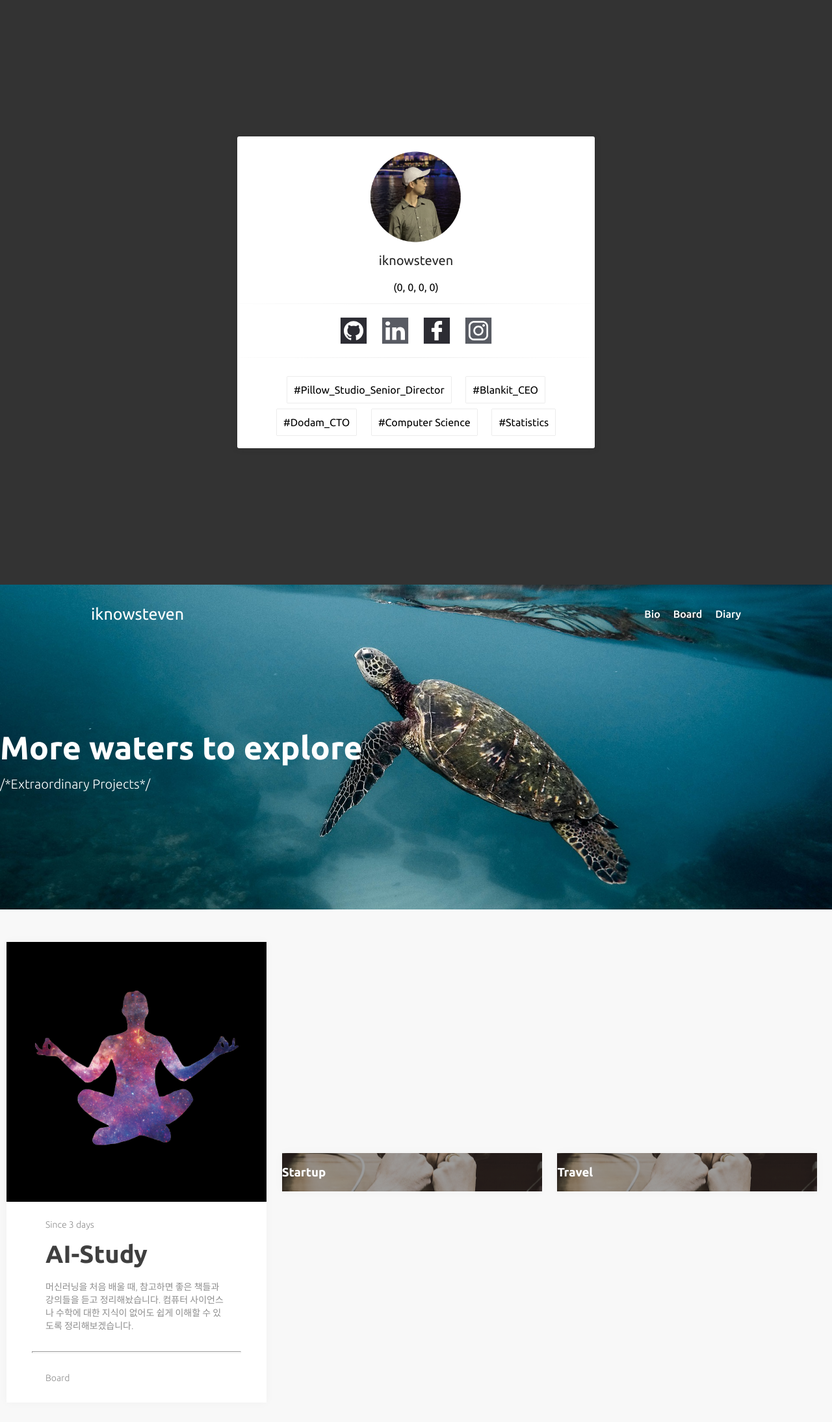
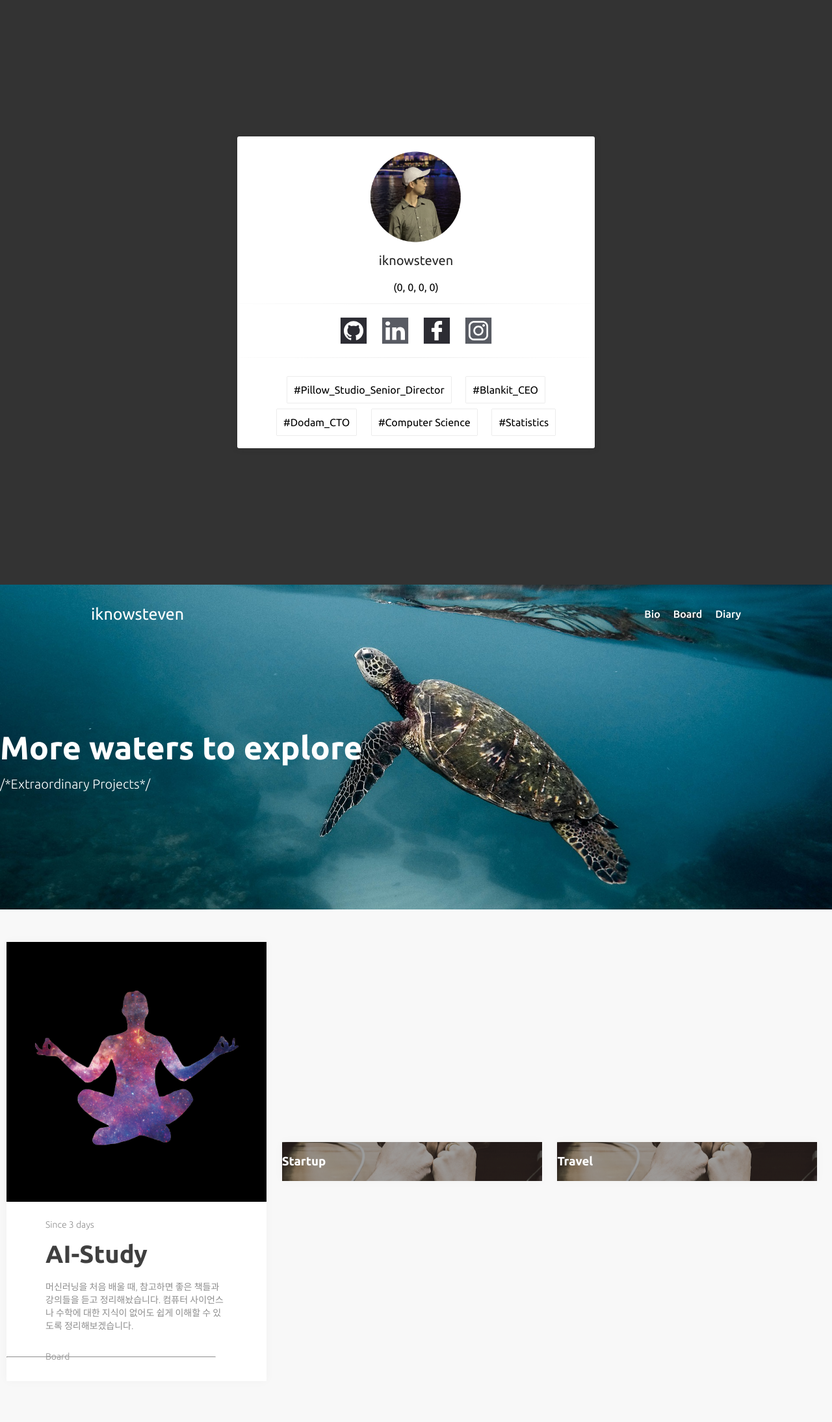
Before and after one commit to iknowSteven/iknowSteven.github.io, a Jekyll site: the page built from index.md, in a window 1280 px wide. Shown: the whole page at 65% size. Built offline with Jekyll 4.4.1, drawn with Linux system fonts in a browser that asks for light colours; our own code applies the rules of GitHub Pages for plain Markdown files; after the commit the page ends 2156 px from its top, so only the background shows below that.

Commit message:
no message

```diff
--- a/assets/css/countdown.css
+++ b/assets/css/countdown.css
@@ -21,7 +21,7 @@
     background: #fff;
     width: 400px;
     color: #FFFFFF;
-    margin: auto;
+    color: #FFFFFF;
     position: relative;
     display: inline-block;
     margin: 0 10px 30px 10px;
@@ -87,9 +87,8 @@
 
 .countdown_container_white_hr {
     width: 80%;
-    height: 1px;
     color: #8d8d8d;
-    position:relative;
+    position: absolute;
     left: 0px;
 }
 
```
